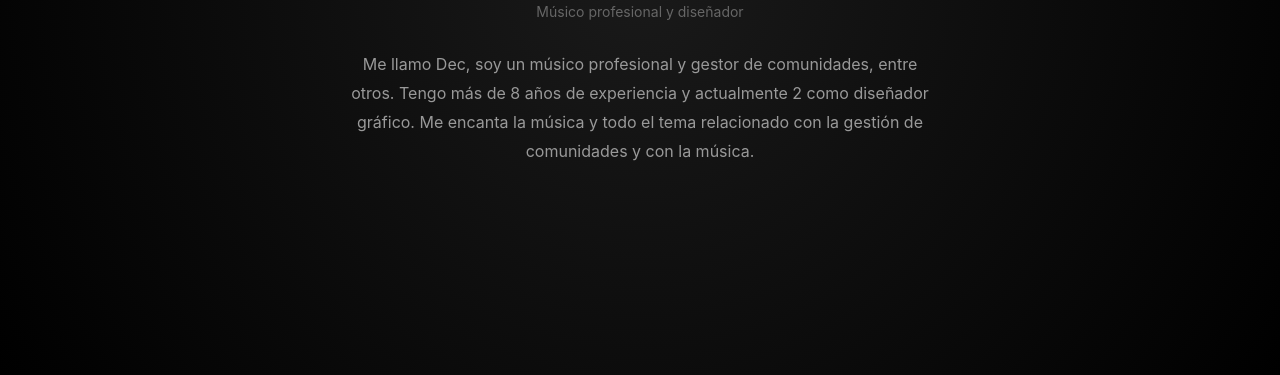
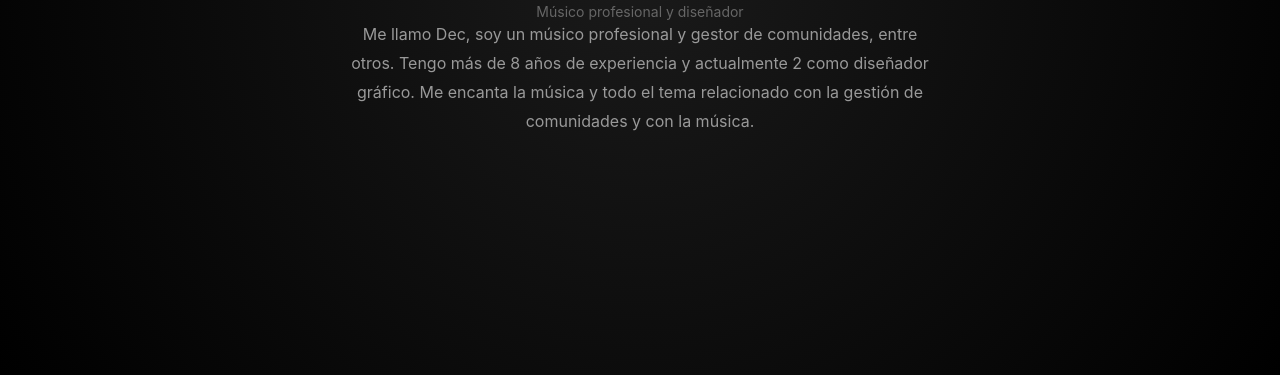
Before and after one commit to MateAGYT/YoSoyDec, a plain HTML site: page index.html in a window 1280 px wide. Shown: the part 425-800 px from the top of the page. Drawn offline with Linux system fonts and the light colour scheme.

Commit message:
Cambiamos la sección principal

```diff
--- a/index.html
+++ b/index.html
@@ -39,11 +39,14 @@
                 <div class="avatar-container">
                     <img src="/assets/img/logo.png" alt="Logo">
                 </div>
-                <h1>Dec / David</h1>
-                <p class="subtitle">Músico profesional y diseñador</p>
-            </div>
-            <div class="bio">
-                <p>Me llamo Dec, soy un músico profesional y gestor de comunidades, entre otros. Tengo más de 8 años de experiencia y actualmente 2 como diseñador gráfico. Me encanta la música y todo el tema relacionado con la gestión de comunidades y con la música.</p>
+
+                <div class="profile-info-wrapper">
+                    <h1>Dec / David</h1>
+                    <p class="subtitle">Músico profesional y diseñador</p>
+                    <div class="bio">
+                        <p>Me llamo Dec, soy un músico profesional y gestor de comunidades, entre otros. Tengo más de 8 años de experiencia y actualmente 2 como diseñador gráfico. Me encanta la música y todo el tema relacionado con la gestión de comunidades y con la música.</p>
+                    </div>
+                </div>
             </div>
         </div>
 
```
